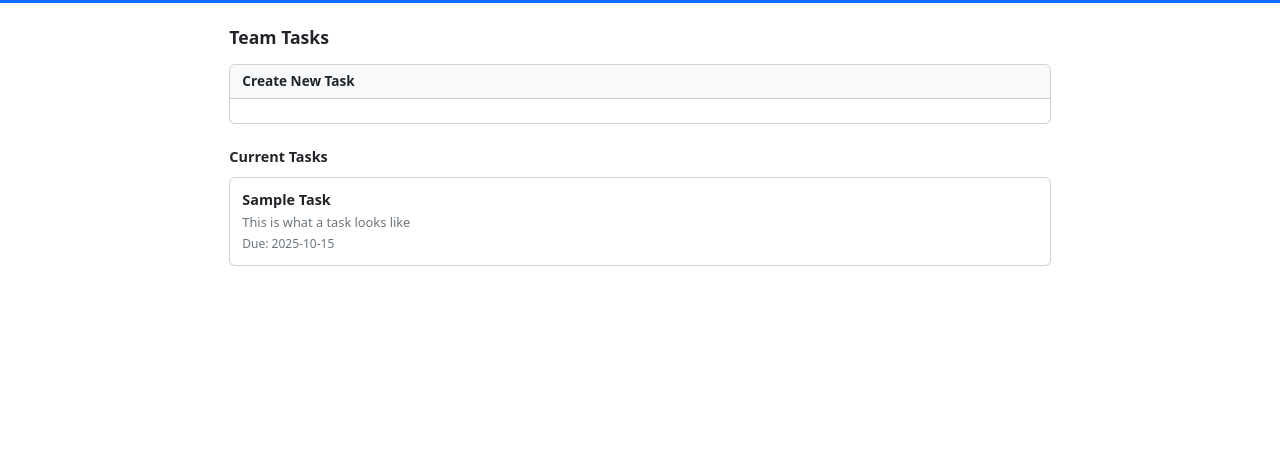
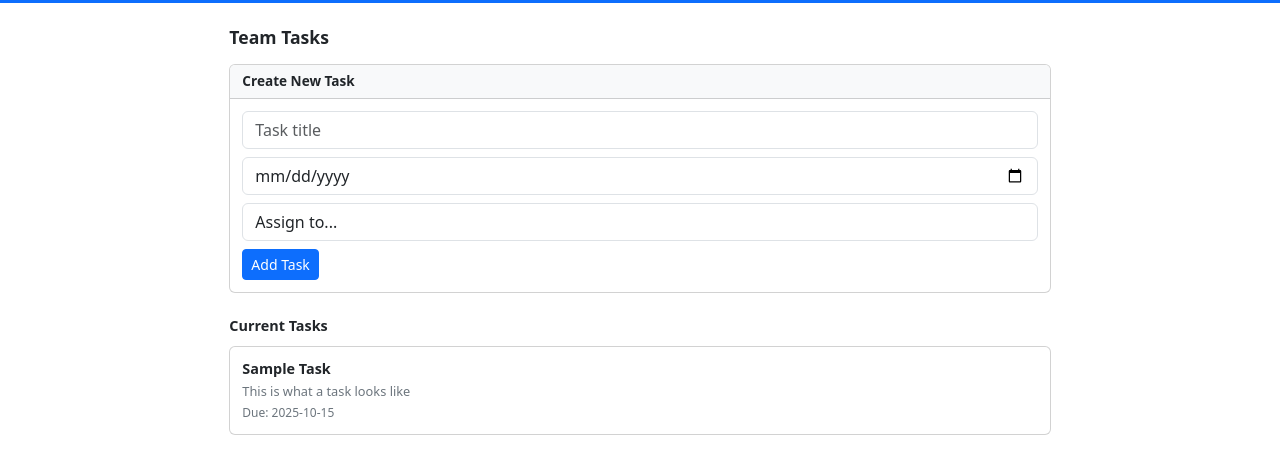
Before and after one commit to FreddieAlvarez/The-Chaos-Exercise, a plain HTML site: page index.html in a window 1280 px wide. Shown: the part 42-516 px from the top of the page. Drawn offline with nearby package versions, Linux system fonts and the light colour scheme.

Commit message:
create task form

```diff
--- a/index.html
+++ b/index.html
@@ -26,7 +26,22 @@
                         <h6>Create New Task</h6>
                     </div>
                     <div class="card-body">
-                        <!-- TODO -->
+                        <input id="taskTitle" class="form-control mb-2" placeholder="Task title">
+
+                        <input id="taskDueDate" type="date" class="form-control mb-2">
+
+                        <select id="taskAssignedTo" class="form-control mb-2">
+                            <option value="">Assign to...</option>
+                            <option>Team menmber 1</option>
+                            <option>Team member 2</option>
+                            <option>Team member 3</option>
+                            <option>Team member 4</option>
+                            <option>Team member 5</option>
+                        </select>
+
+                        <button id="addTaskBtn" class="btn btn-sm btn-primary">
+                            Add Task
+                        </button>
                     </div>
                 </div>
 
```
